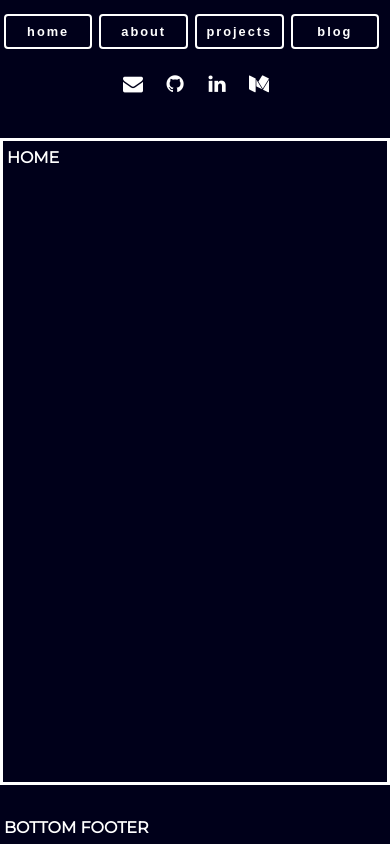
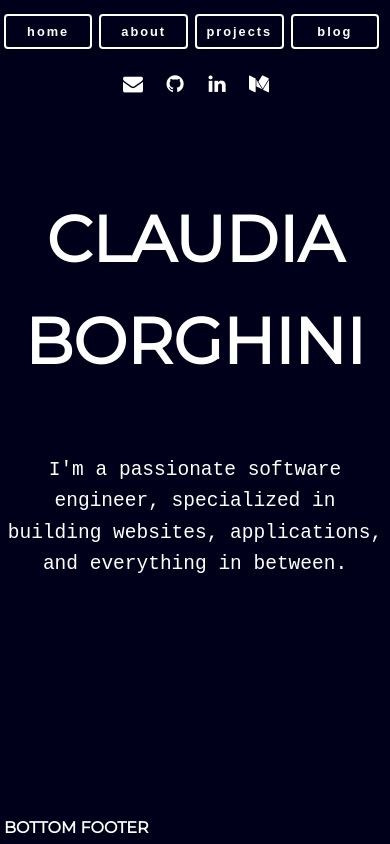
Before and after one commit to ClaFiore/ClaFiore.github.io, a React (Create React App) app: page / in a window 390 px wide. Built offline with nearby package versions, Linux system fonts and the light colour scheme.

Commit message:
homepage completed with mobile properties

```diff
--- a/src/comps/Home.js
+++ b/src/comps/Home.js
@@ -1,9 +1,11 @@
 import React from 'react'
+import './home.css'
 
 const Home = (props) => {
     return(
-        <div>
-            HOME
+        <div id='home'>
+                <h1 id='claudiaborghini'>CLAUDIA BORGHINI</h1>
+                <p className='text'>I'm a passionate software engineer, specialized in building websites, applications, and everything in between.</p>
         </div>
     )
 }
--- /dev/null
+++ b/src/comps/home.css
@@ -0,0 +1,47 @@
+#home{
+    display: flex;
+    flex-direction: column;
+    justify-content: space-evenly;
+    align-items: center;
+}
+
+#claudiaborghini{
+
+    font-size: 600%;
+    font-weight: 700;
+    overflow-wrap: normal;
+    text-align: center;
+}
+
+/* SLIDE IN FROM RIGHT  */
+.text{
+  font-family: monospace;
+  font-size: 200%;
+  font-weight: 500;
+  animation: 3s slidein;
+  text-align: center;
+}
+
+@keyframes slidein {
+  from {
+    margin-left: 100%;
+    width: 300%;
+  }
+
+  to {
+    margin-left: 0%;
+    width: 100%;
+  }
+}
+
+
+
+@media only screen and (max-width: 600px) {
+    #claudiaborghini{
+        font-size: 400%;
+    }
+    .text{
+        font-size: 150%;
+        overflow: auto;
+    }
+}
--- a/src/comps/main.css
+++ b/src/comps/main.css
@@ -1,6 +1,6 @@
 #main{
     display: block;
     height: 75%;
-    border: 3px white solid;
+    /* border: 3px white solid; */
     padding: 1%;
 }
--- a/src/comps/mynav.css
+++ b/src/comps/mynav.css
@@ -31,7 +31,7 @@
   margin: 10px 7px;
   padding: 5px 5px;
   font-weight: 700;
-  font-size: 100%;
+  font-size: 95%;
   letter-spacing: 2px;
   color: white;
   border: 2px white solid;
```
